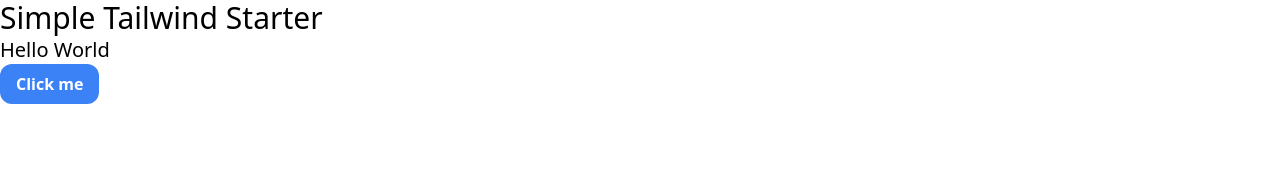
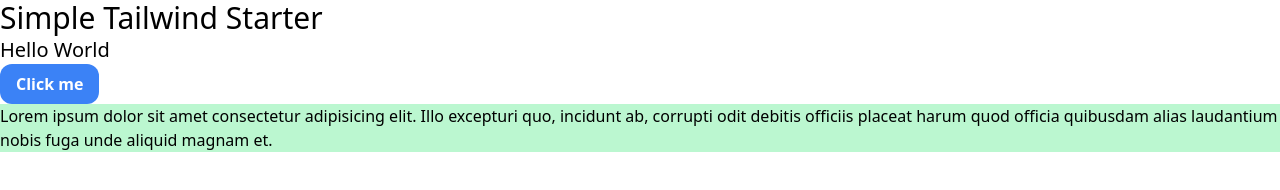
Before and after one commit to Soulbolt/simple-tailwind-starter, a website: page index.html in a window 1280 px wide. Drawn offline with Linux system fonts and the light colour scheme.

Commit message:
Add spacing property to taildwindcss.config file and add class customization under input.css

```diff
--- a/index.html
+++ b/index.html
@@ -10,5 +10,8 @@
     <h1>Simple Tailwind Starter</h1>
     <h2>Hello World</h2>
     <button class="btn-blue">Click me</button>
+    <div class="content-area">Lorem ipsum dolor sit amet consectetur adipisicing elit.
+        Illo excepturi quo, incidunt ab, corrupti odit debitis officiis placeat harum
+        quod officia quibusdam alias laudantium nobis fuga unde aliquid magnam et.</div>
 </body>
 </html>
--- a/input.css
+++ b/input.css
@@ -17,3 +17,9 @@
         @apply bg-blue-500 hover:bg-blue-700 text-white font-bold py-2 px-4 rounded-xl;
     }
 }
+
+.content-area {
+    @apply bg-green-200;
+    height: themne('spacing.128');
+
+}
--- a/tailwind.config.js
+++ b/tailwind.config.js
@@ -2,7 +2,11 @@
 module.exports = {
   content: ['./*.html'],
   theme: {
-    extend: {},
+    extend: {
+      spacing: {
+        '128': '32rem',
+      }
+    },
   },
   plugins: [],
 }
```
Also changed, not shown: css/style.css.
